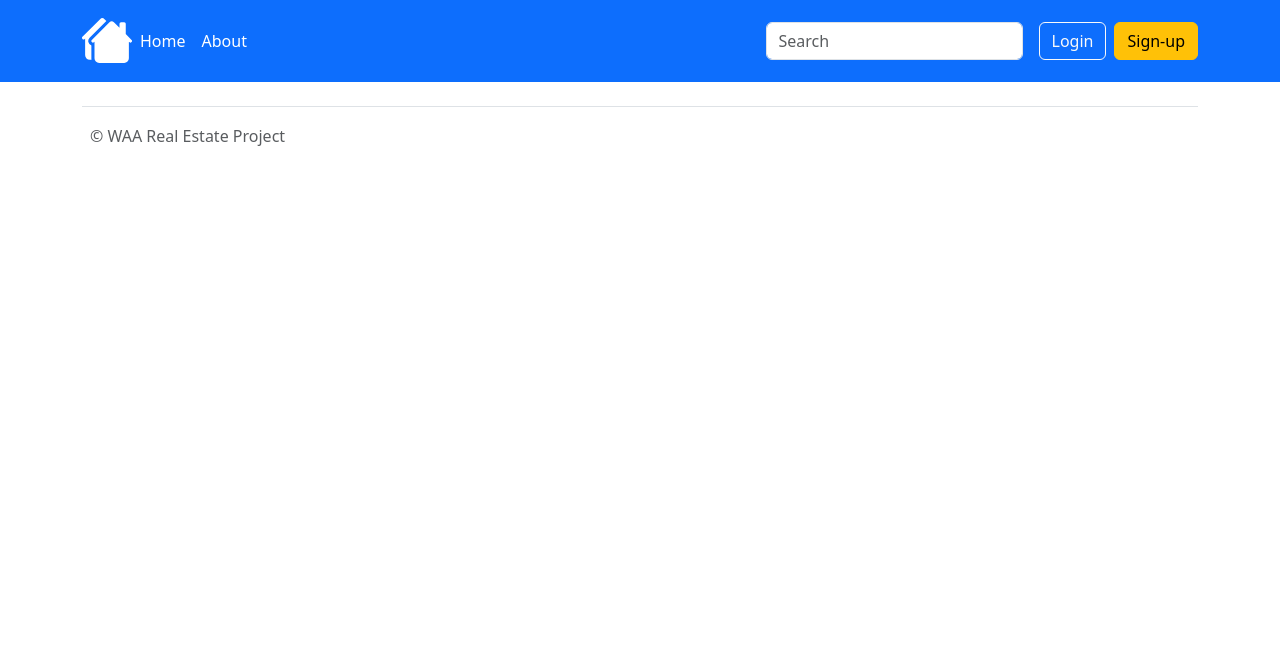
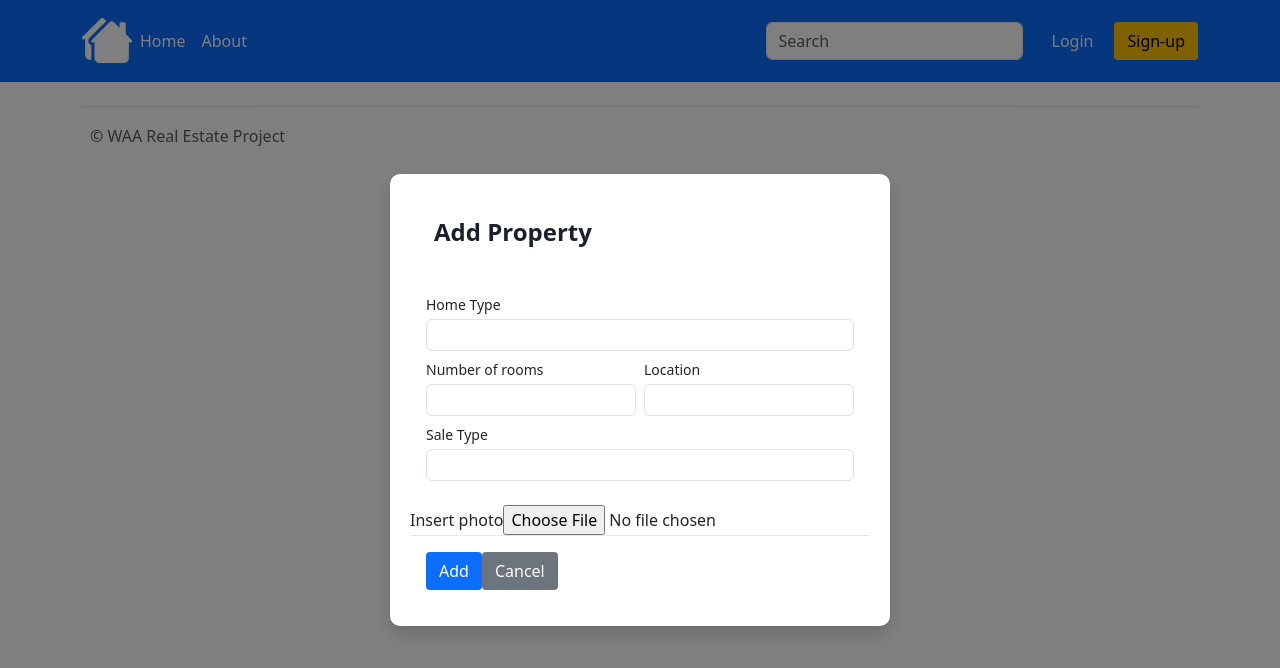
Before and after one commit to JhonatanBellaiza/property-management-portal-frontend, a React (Create React App) app: page /add-property in a window 1280 px wide. Shown: the top 668 px of the page. Built offline with nearby package versions, Linux system fonts and the light colour scheme; the HTML template or start-up script is replaced by a standard one.

Commit message:
Add property page

```diff
--- a/src/AddPropertyModal.js
+++ b/src/AddPropertyModal.js
@@ -7,26 +7,6 @@ const AddPropertyModal = (/* { isOpen, onClose, onSubmit, propertyData, handlePr
         <div className="relative bg-white rounded-lg shadow max-h-500">
           <div className="flex items-start justify-between p-4 border-b rounded-t">
             <h2 className="text-xl font-semibold text-gray-900">Add Property</h2>
-            <button
-              type="button"
-              className="text-gray-400 bg-transparent hover:bg-gray-200 hover:text-gray-900 rounded-lg text-sm p-1.5 ml-auto inline-flex items-center"
-/*               onClick={onClose}
- */            >
-              <svg
-                aria-hidden="true"
-                className="w-5 h-5"
-                fill="currentColor"
-                viewBox="0 0 20 20"
-                xmlns="http://www.w3.org/2000/svg"
-              >
-                <path
-                  fillRule="evenodd"
-                  d="M4.293 4.293a1 1 0 011.414 0L10 8.586l4.293-4.293a1 1 0 111.414 1.414L11.414 10l4.293 4.293a1 1 0 01-1.414 1.414L10 11.414l-4.293 4.293a1 1 0 01-1.414-1.414L8.586 10 4.293 5.707a1 1 0 010-1.414z"
-                  clipRule="evenodd"
-                ></path>
-              </svg>
-              <span className="sr-only">Close modal</span>
-            </button>
           </div>
           <div className="p-6 space-y-4">
             <div className="mb-2">
--- a/src/App.js
+++ b/src/App.js
@@ -9,6 +9,7 @@ import AuthContext from "./AuthContext";
 import { React, useState } from "react";
 import AddPropertyModal from "./AddPropertyModal";
 import RegisterPage from "./pages/RegisterPage";
+import AddProperty from "./pages/AddProperty";
 
 
 axios.interceptors.request.use(function (config) {
@@ -59,9 +60,9 @@ function App() {
           <NavBarComponent />
           <div>
             <Routes>
-              {/* <Route exect path="/" element={<Home />}></Route>
-              <Route path="/home" element={<Properties />}></Route>
-               <Route path="/about" element={<about />}></Route> */}
+             {/*  <Route exect path="/" element={<Home />}></Route>
+              <Route path="/home" element={<Properties />}></Route>  */}
+               <Route path="/add-property" element={<AddProperty />}></Route>
               <Route path="/signup" element={<RegisterPage />}></Route>
               <Route path="/login" element={<LoginPage />}></Route>
             </Routes>
--- /dev/null
+++ b/src/pages/Add-prop.css
@@ -0,0 +1,117 @@
+.add-property {
+    display: flex;
+    justify-content: center;
+    align-items: center;
+    position: fixed;
+    top: 0;
+    left: 0;
+    width: 100%;
+    height: 100%;
+    background-color: rgba(0, 0, 0, 0.5);
+    z-index: 1000;
+}
+
+.relative {
+    position: relative;
+    width: 100%;
+    max-width: 500px; /* Adjust to your preference */
+}
+
+.bg-white {
+    background-color: #ffffff;
+    padding: 20px;
+    border-radius: 10px;
+    box-shadow: 0 10px 25px rgba(0, 0, 0, 0.1);
+}
+
+.flex {
+    display: flex;
+}
+
+.items-start {
+    align-items: flex-start;
+}
+
+.justify-between {
+    justify-content: space-between;
+}
+
+.p-4, .p-6 {
+    padding: 1rem;
+}
+
+.text-xl {
+    font-size: 1.5rem; /* Adjusted to match the image */
+}
+
+.font-semibold {
+    font-weight: 600;
+}
+
+.text-gray-900 {
+    color: #1a202c;
+}
+
+.mb-2 {
+    margin-bottom: 16px; /* Adjusted to match the image */
+}
+
+.block {
+    display: block;
+    margin-bottom: 0.5rem;
+}
+
+.text-sm {
+    font-size: 0.875rem;
+}
+
+.w-full {
+    width: 100%;
+}
+
+.h-8 {
+    height: 2rem;
+}
+
+.border {
+    border-width: 1px;
+}
+
+.border-gray-300 {
+    border-color: #d1d5db;
+}
+
+.rounded-md {
+    border-radius: 0.375rem;
+}
+
+.px-3 {
+    padding-left: 0.75rem;
+    padding-right: 0.75rem;
+}
+
+.grid-cols-2 {
+    display: grid;
+    grid-template-columns: 1fr 1fr;
+    column-gap: 20px;
+}
+
+.border-t {
+    border-top: 1px solid #e2e8f0;
+}
+
+.btn {
+    display: inline-block;
+    font-weight: 400;
+    text-align: center;
+    white-space: nowrap;
+    vertical-align: middle;
+    user-select: none;
+    border: 1px solid transparent;
+    padding: 0.375rem 0.75rem;
+    font-size: 1rem;
+    line-height: 1.5;
+    border-radius: 0.25rem;
+    transition: color 0.15s ease-in-out, background-color 0.
+
+  }
--- /dev/null
+++ b/src/pages/AddProperty.js
@@ -0,0 +1,73 @@
+import React from "react";
+import "./Add-prop.css"
+
+const AddProperty = (/* { isOpen, onClose, onSubmit, propertyData, handlePropertyChange, handleAddressChange } */) => {
+    return (
+        <div className="add-property">
+            <div className="relative w-full max-w-2xl">
+                <div className="relative bg-white rounded-lg shadow max-h-500">
+                    <div className="flex items-start justify-center p-4 border-b rounded-t">
+                        <h2 className="text-xl font-semibold text-gray-900">Add Property</h2>
+
+                    </div>
+                    <div className="p-6 space-y-4">
+                        <div className="mb-2">
+                            <label className="block text-sm font-medium mb-1">Home Type</label>
+                            <input
+                                className="w-full h-8 border border-gray-300 rounded-md px-3"
+                                type="text"
+                                name="name"
+                            /*  value={propertyData.name}
+                             onChange={handlePropertyChange} */
+                            />
+                        </div>
+                        <div className="grid grid-cols-2 gap-2 mb-2">
+                            <div>
+                                <label className="block text-sm font-medium mb-1">Number of rooms</label>
+                                <input
+                                    className="w-full h-8 border border-gray-300 rounded-md px-3"
+                                    type="number"
+                                    name="bedNo"
+                                /*  value={propertyData.bedNo}
+                                 onChange={handlePropertyChange} */
+                                />
+                            </div>
+                            <div>
+                                <label className="block text-sm font-medium mb-1">Location</label>
+                                <input
+                                    className="w-full h-8 border border-gray-300 rounded-md px-3"
+                                    type="text"
+                                    name="bathNo"
+                                /* value={propertyData.bathNo}
+                                onChange={handlePropertyChange} */
+                                />
+                            </div>
+                        </div>
+                        <div className="mb-2">
+                            <label className="block text-sm font-medium mb-1">Sale Type</label>
+                            <input
+                                className="w-full h-8 border border-gray-300 rounded-md px-3"
+                                type="text"
+                                name="sqft"
+                            /*  value={propertyData.sqft}
+                             onChange={handlePropertyChange} */
+                            />
+                        </div>
+                    </div>
+                    <form>
+                        <div class="form-group">
+                            <label for="exampleFormControlFile1">Insert photo    </label>
+                            <input type="file" class="form-control-file" id="exampleFormControlFile1" />
+                        </div>
+                    </form>
+                    <div className="flex items-center justify-end p-6 border-t border-gray-200 rounded-b">
+                        <button type="button" class="btn btn-primary btn-lg">Add</button>
+                        <button type="button" class="btn btn-secondary btn-lg">Cancel</button>
+                    </div>
+                </div>
+            </div>
+        </div>
+    );
+};
+
+export default AddProperty;
```
